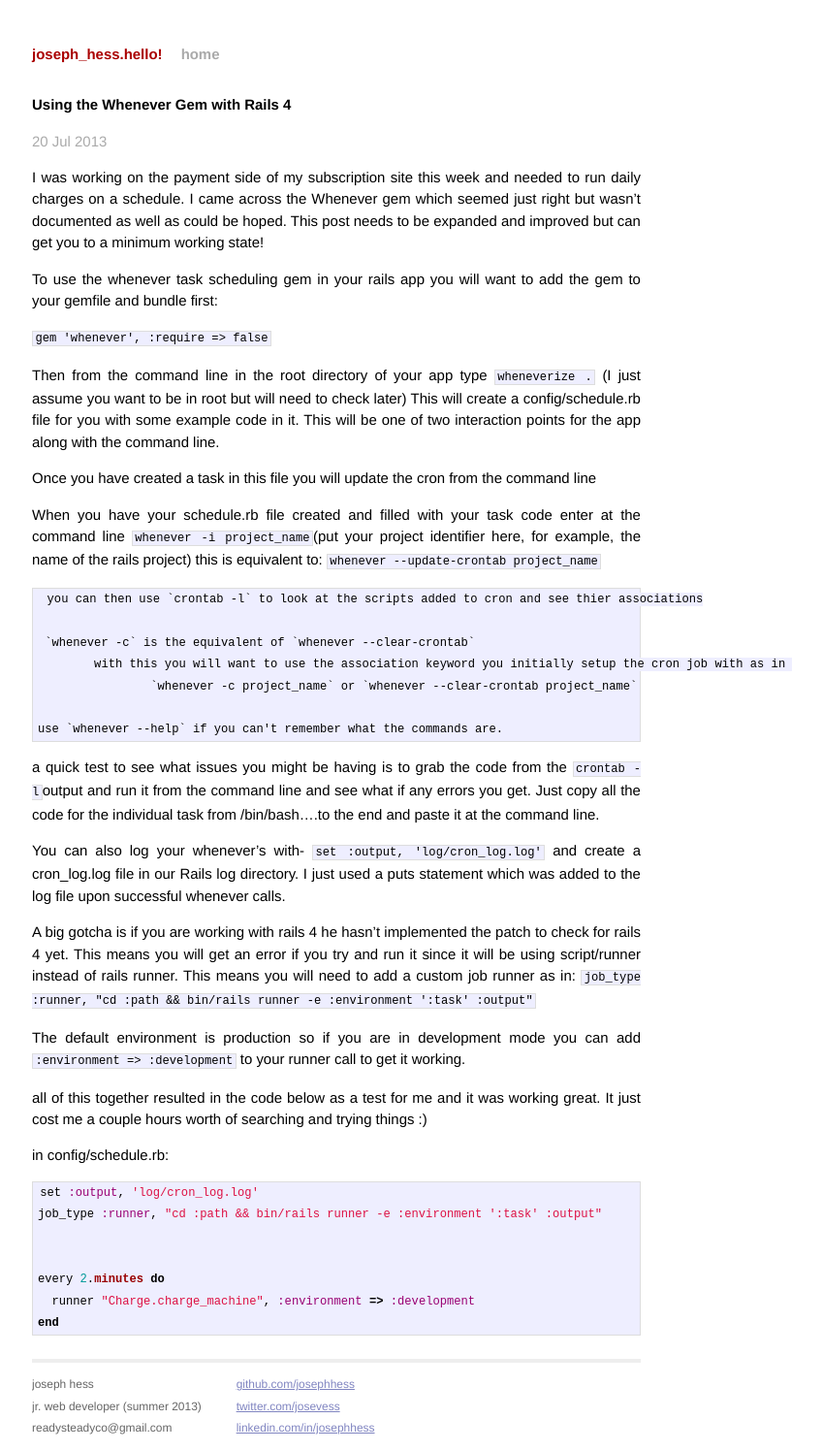
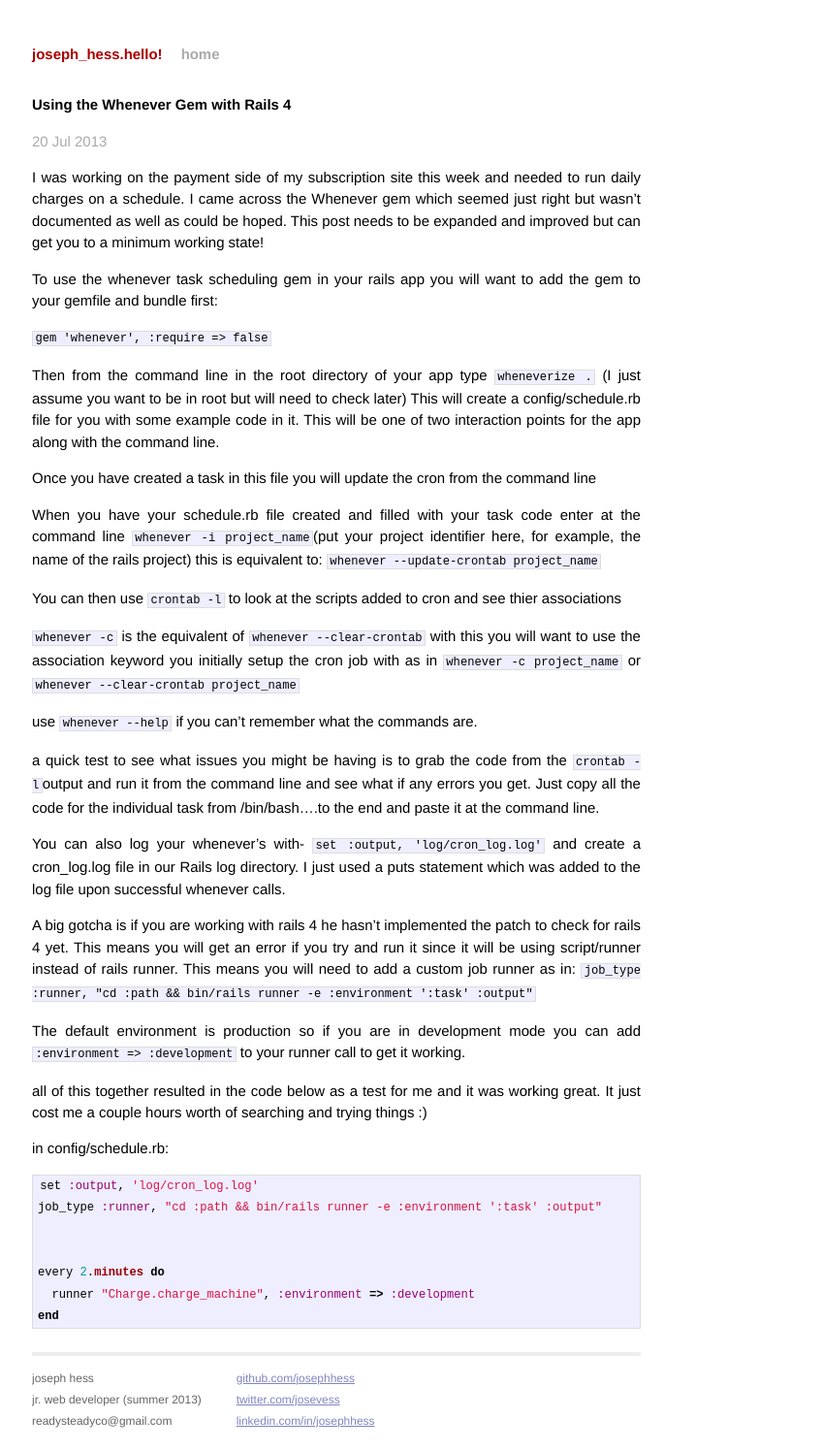
Before and after one commit to josephhess/josephhess.github.io, a Jekyll site: the page built from _posts/2013-07-20-Using-the-Whenever-Gem-with-Rails-4.markdown, in a window 1280 px wide. Shown: the whole page at 97% size, without its empty margins (293-1141 px from the left). Built offline with Jekyll 4.4.1, drawn with Linux system fonts in a browser that asks for light colours.

Commit message:
fix code highlighting issue

```diff
--- a/_posts/2013-07-20-Using-the-Whenever-Gem-with-Rails-4.markdown
+++ b/_posts/2013-07-20-Using-the-Whenever-Gem-with-Rails-4.markdown
@@ -19,15 +19,15 @@ Once you have created a task in this file you will update the cron from the comm
 
 When you have your schedule.rb file created and filled with your task code enter at the command line
 `whenever -i project_name`(put your project identifier here, for example, the name of the rails project)
-	 this is equivalent to: `whenever --update-crontab project_name`
+this is equivalent to: `whenever --update-crontab project_name`
 
-	 you can then use `crontab -l` to look at the scripts added to cron and see thier associations
+You can then use `crontab -l` to look at the scripts added to cron and see thier associations
 
-	 `whenever -c` is the equivalent of `whenever --clear-crontab`
-	 	with this you will want to use the association keyword you initially setup the cron job with as in
-	 		`whenever -c project_name` or `whenever --clear-crontab project_name`
+`whenever -c` is the equivalent of `whenever --clear-crontab`
+with this you will want to use the association keyword you initially setup the cron job with as in
+`whenever -c project_name` or `whenever --clear-crontab project_name`
 
-	use `whenever --help` if you can't remember what the commands are.
+use `whenever --help` if you can't remember what the commands are.
 
 a quick test to see what issues you might be having is to grab the code from the `crontab -l`output and run it from the command line and see what if any errors you get. Just copy all the code for the individual task from /bin/bash....to the end and paste it at the command line.
 
```
